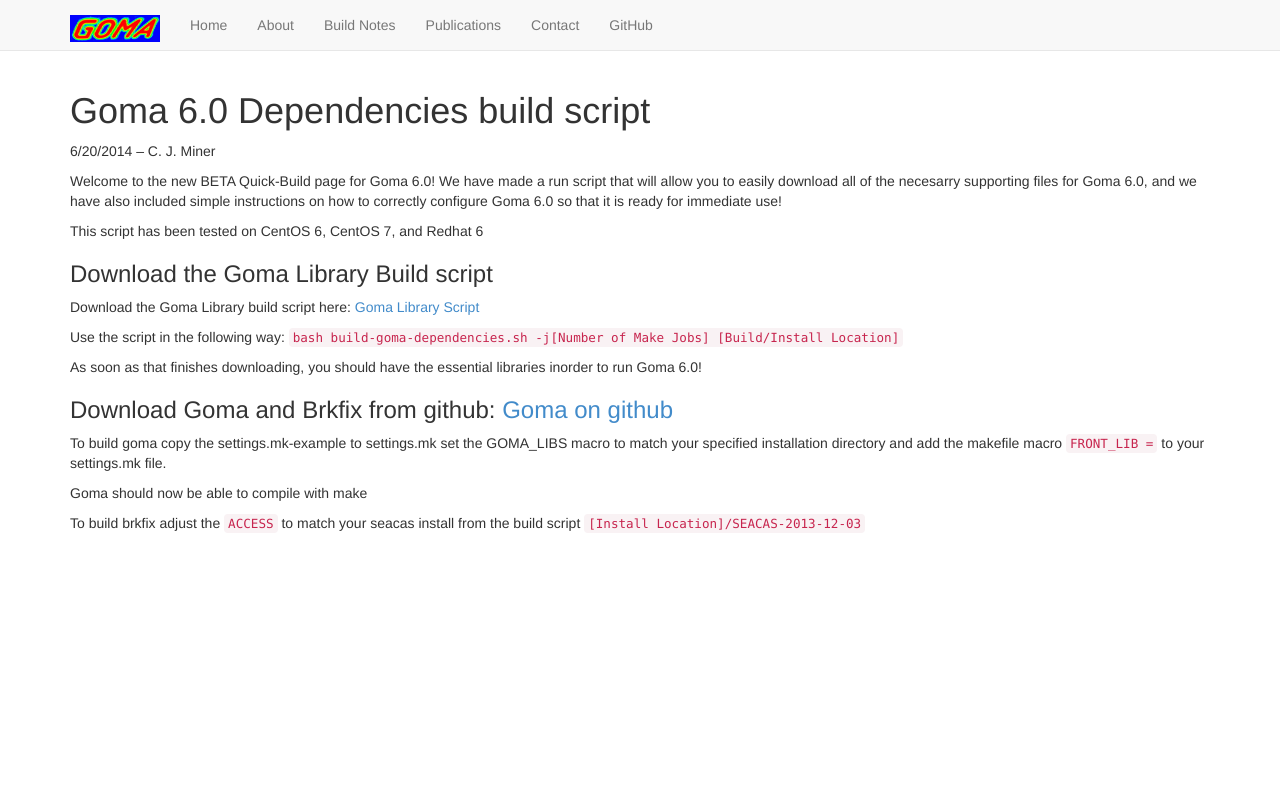
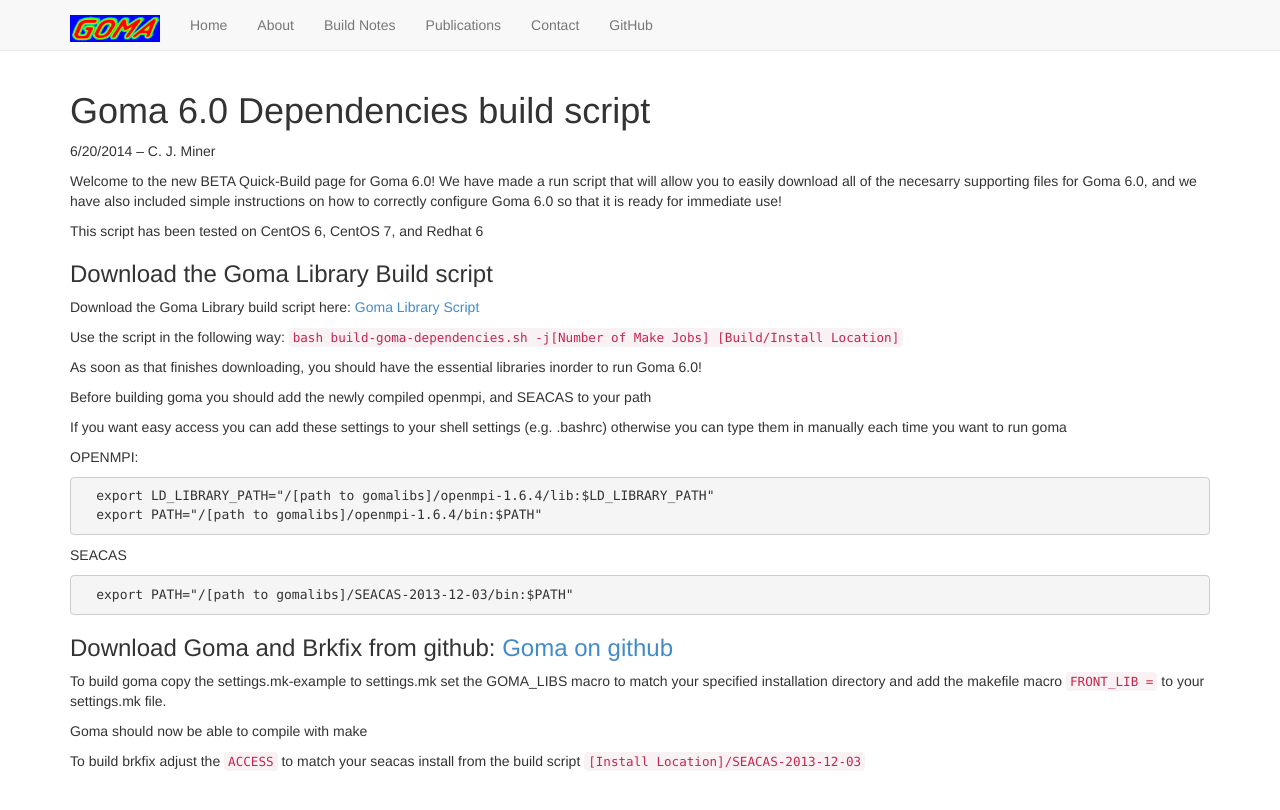
Before and after one commit to goma/goma.github.io, a Jekyll site: the page built from build-script.html, in a window 1280 px wide. Shown: the top 810 px of the page. Built offline with Jekyll 4.4.1, drawn with Linux system fonts in a browser that asks for light colours; nearby versions of some CDN libraries; Markdown is read by kramdown in place of the engine named in the settings.

Commit message:
Update build script page with more details

```diff
--- a/build-script.html
+++ b/build-script.html
@@ -15,6 +15,23 @@
 <p>Use the script in the following way: <code>bash build-goma-dependencies.sh -j[Number of Make Jobs] [Build/Install Location]</code><p>
 <p>As soon as that finishes downloading, you should have the essential libraries inorder to run Goma 6.0!</p>
 
+<p>Before building goma you should add the newly compiled openmpi, and SEACAS to your path</p>
+
+<p>If you want easy access you can add these settings to your shell settings (e.g. .bashrc) otherwise you can type them in manually each time you want to run goma</p>
+
+<p>OPENMPI:</p>
+
+<pre>
+  export LD_LIBRARY_PATH="/[path to gomalibs]/openmpi-1.6.4/lib:$LD_LIBRARY_PATH"
+  export PATH="/[path to gomalibs]/openmpi-1.6.4/bin:$PATH"
+</pre>
+
+<p>SEACAS</p>
+
+<pre>
+  export PATH="/[path to gomalibs]/SEACAS-2013-12-03/bin:$PATH"
+</pre>
+
 <h3>Download Goma and Brkfix from github: <a href="https://github.com/goma">Goma on github</a></h3>
 
 <p>To build goma copy the settings.mk-example to settings.mk set the GOMA_LIBS macro to match your specified installation directory and add the makefile macro <code>FRONT_LIB =</code> to your settings.mk file.</p>
```
